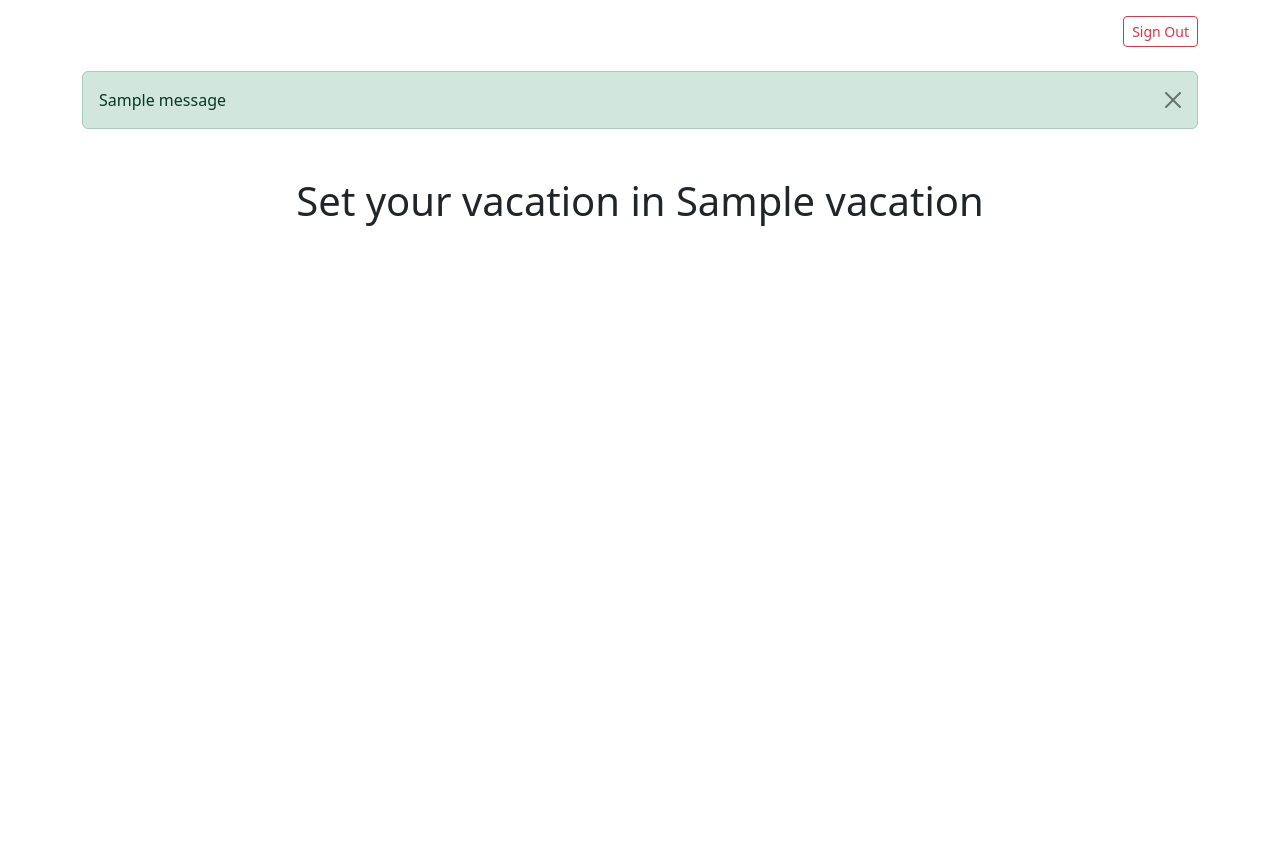
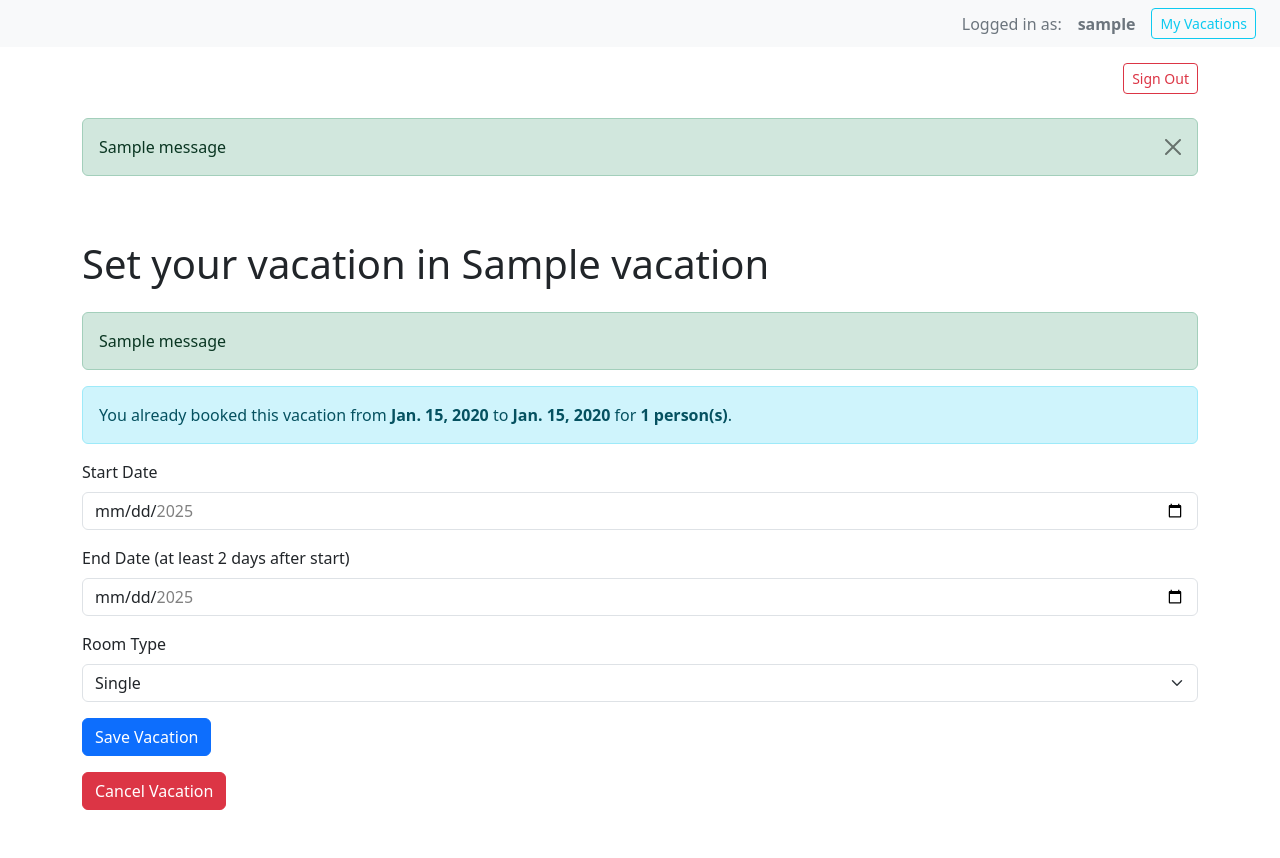
Before and after one commit to eladgnr/vacations, a Django app: page /vacation/1/choose/ in a window 1280 px wide. Before the commit the page ends 226 px from the top, so only its background shows below. Run offline with Django 5.2, Linux system fonts and the light colour scheme; a user stored in the database is signed in; tables that the repository leaves empty hold one stand-in row (values such as "Sample post"); one stand-in notice (Sample message) is shown; parts of the project's set-up code (start-up, migrations or seed data) failed here and were passed over.

Commit message:
added few new features such as booking page, edit booking add booking to DB and to admin page

```diff
--- a/vacations/models.py
+++ b/vacations/models.py
@@ -1,4 +1,5 @@
 from django.db import models
+from django.contrib.auth.models import User
 
 
 class Country(models.Model):
@@ -18,3 +19,35 @@
 
     def __str__(self):
         return f"{self.title} ({self.country.name})"
+
+
+class VacationBooking(models.Model):
+    user = models.ForeignKey(User, on_delete=models.CASCADE)
+    vacation = models.ForeignKey('Vacation', on_delete=models.CASCADE)
+    start_date = models.DateField()
+    end_date = models.DateField()
+    room_type = models.IntegerField(choices=[
+        (1, 'Single'),
+        (2, 'Double'),
+        (4, 'Family'),
+    ])
+    created_at = models.DateTimeField(auto_now_add=True)
+
+    def __str__(self):
+        return f"{self.user.username} - {self.vacation.title} ({self.start_date} to {self.end_date})"
+
+
+class VacationBooking(models.Model):
+    user = models.ForeignKey(User, on_delete=models.CASCADE)
+    vacation = models.ForeignKey('Vacation', on_delete=models.CASCADE)
+    start_date = models.DateField()
+    end_date = models.DateField()
+    room_type = models.IntegerField(choices=[
+        (1, 'Single'),
+        (2, 'Double'),
+        (4, 'Family'),
+    ])
+    created_at = models.DateTimeField(auto_now_add=True)
+
+    def __str__(self):
+        return f"{self.user.username} - {self.vacation.title} ({self.start_date} to {self.end_date})"
--- a/vacations/templates/registration/login.html
+++ b/vacations/templates/registration/login.html
@@ -6,12 +6,16 @@
 <div class="container mt-5">
     <h2 class="mb-4">Login</h2>
     {% if form.errors %}
-        <div class="alert alert-danger">Invalid username or password.</div>
+    <div class="alert alert-danger">Invalid username or password.</div>
     {% endif %}
     <form method="post">
         {% csrf_token %}
         {{ form.as_p }}
         <button class="btn btn-primary" type="submit">Login</button>
     </form>
+    <p class="mt-3">
+        Don’t have an account? <a href="{% url 'register' %}">Register here</a>.
+    </p>
+
 </div>
 {% endblock %}
--- a/vacations/templates/vacations/base.html
+++ b/vacations/templates/vacations/base.html
@@ -17,6 +17,14 @@
 </head>
 
 <body>
+
+    {% if user.is_authenticated %}
+    <div class="d-flex justify-content-end align-items-center p-2 pe-4 bg-light text-secondary gap-3">
+        Logged in as: <strong>{{ user.username }}</strong>
+        <a href="{% url 'my_vacations' %}" class="btn btn-outline-info btn-sm">My Vacations</a>
+    </div>
+    {% endif %}
+
     <!-- Sign Out button for logged-in users -->
     {% if user.is_authenticated %}
     <div class="container mt-3 text-end">
--- a/vacations/templates/vacations/choose_vacation.html
+++ b/vacations/templates/vacations/choose_vacation.html
@@ -1,8 +1,93 @@
 {% extends "vacations/base.html" %}
-{% block title %}Set Your Vacation{% endblock %}
+{% load compare %}
+{% block title %}Choose Your Vacation{% endblock %}
+
 
 {% block content %}
-<div class="container mt-5 text-center">
-    <h1>Set your vacation in {{ vacation.title }}</h1>
+<div class="container py-5">
+    <h1 class="mb-4">Set your vacation in {{ vacation.title }}</h1>
+
+    {% if messages %}
+    {% for message in messages %}
+    <div class="alert alert-{{ message.tags }}">{{ message }}</div>
+    {% endfor %}
+    {% endif %}
+
+    {% if existing_booking %}
+    <div class="alert alert-info">
+        You already booked this vacation from <strong>{{ existing_booking.start_date }}</strong>
+        to <strong>{{ existing_booking.end_date }}</strong> for
+        <strong>{{ existing_booking.room_type }} person(s)</strong>.
+    </div>
+    {% endif %}
+
+    <form method="post">
+        {% csrf_token %}
+
+        <div class="mb-3">
+            <label for="start_date" class="form-label">Start Date</label>
+            <input type="date" id="start_date" name="start_date" class="form-control"
+                value="{{ existing_booking.start_date|default:'' }}" required>
+        </div>
+
+        <div class="mb-3">
+            <label for="end_date" class="form-label">End Date (at least 2 days after start)</label>
+            <input type="date" id="end_date" name="end_date" class="form-control"
+                value="{{ existing_booking.end_date|default:'' }}" required>
+        </div>
+
+        <div class="mb-3">
+            <label for="room_type" class="form-label">Room Type</label>
+            <select id="room_type" name="room_type" class="form-select" required>
+                <option value="">-- Select --</option>
+
+                {% if existing_booking %}
+                {% with existing_booking.room_type as rt %}
+                <option value="1" {% if rt|equals:"1" %}selected{% endif %}>Single</option>
+                <option value="2" {% if rt|equals:"2" %}selected{% endif %}>2 Persons</option>
+                <option value="4" {% if rt|equals:"4" %}selected{% endif %}>4 Persons</option>
+                {% endwith %}
+                {% else %}
+                <option value="1">Single</option>
+                <option value="2">2 Persons</option>
+                <option value="4">4 Persons</option>
+                {% endif %}
+            </select>
+        </div>
+
+        <button type="submit" class="btn btn-primary">Save Vacation</button>
+    </form>
+
+    {% if existing_booking %}
+    <form method="post" class="mt-3">
+        {% csrf_token %}
+        <input type="hidden" name="delete_booking" value="1">
+        <button type="submit" class="btn btn-danger">Cancel Vacation</button>
+    </form>
+    {% endif %}
 </div>
+
+<script>
+    // Restrict date selection from today to 6 months ahead
+    const today = new Date();
+    const sixMonthsLater = new Date();
+    sixMonthsLater.setMonth(today.getMonth() + 6);
+
+    const formatDate = (d) => d.toISOString().split('T')[0];
+
+    const startInput = document.getElementById('start_date');
+    const endInput = document.getElementById('end_date');
+
+    startInput.setAttribute('min', formatDate(today));
+    startInput.setAttribute('max', formatDate(sixMonthsLater));
+    endInput.setAttribute('min', formatDate(today));
+    endInput.setAttribute('max', formatDate(sixMonthsLater));
+
+    startInput.addEventListener('change', function () {
+        const start = new Date(this.value);
+        const minEnd = new Date(start);
+        minEnd.setDate(start.getDate() + 2);  // At least 2 days later
+        endInput.setAttribute('min', formatDate(minEnd));
+    });
+</script>
 {% endblock %}
--- /dev/null
+++ b/vacations/templatetags/compare.py
@@ -0,0 +1,8 @@
+from django import template
+
+register = template.Library()
+
+
+@register.filter
+def equals(val, arg):
+    return str(val) == str(arg)
--- a/vacations/urls.py
+++ b/vacations/urls.py
@@ -1,6 +1,7 @@
 from django.urls import path
 from . import views
 from .views import VacationUpdateView
+from vacations import views
 
 urlpatterns = [
     path('', views.home, name='home'),  # ✅ homepage
@@ -11,4 +12,5 @@
          VacationUpdateView.as_view(), name='vacation_edit'),
     path('vacation/<int:vacation_id>/choose/',
          views.choose_vacation, name='choose_vacation'),
+    path('my-vacations/', views.my_vacations, name='my_vacations'),
 ]
--- a/vacations/views.py
+++ b/vacations/views.py
@@ -7,6 +7,9 @@
 from django.shortcuts import redirect
 from django.contrib.auth.mixins import UserPassesTestMixin
 from .forms import CustomUserCreationForm
+from django.db import models
+from django.contrib.auth.models import User
+from .models import VacationBooking
 
 
 @login_required
@@ -48,7 +51,6 @@
 # def home(request):
 #    return render(request, "vacations/home.html")
 
-
 class VacationUpdateView(UserPassesTestMixin, UpdateView):
     model = Vacation
     fields = ['title', 'description', 'image']
@@ -82,4 +84,52 @@
 @login_required
 def choose_vacation(request, vacation_id):
     vacation = get_object_or_404(Vacation, id=vacation_id)
-    return render(request, 'vacations/choose_vacation.html', {'vacation': vacation})
+    existing_booking = VacationBooking.objects.filter(
+        user=request.user, vacation=vacation).first()
+
+    if request.method == "POST":
+        if "delete_booking" in request.POST:
+            if existing_booking:
+                existing_booking.delete()
+                messages.success(request, "Vacation booking cancelled.")
+            return redirect("home")
+
+        start_date = request.POST.get("start_date")
+        end_date = request.POST.get("end_date")
+        room_type = request.POST.get("room_type")
+
+        if existing_booking:
+            existing_booking.start_date = start_date
+            existing_booking.end_date = end_date
+            existing_booking.room_type = room_type
+            existing_booking.save()
+            messages.success(request, "Vacation updated successfully.")
+        else:
+            VacationBooking.objects.create(
+                user=request.user,
+                vacation=vacation,
+                start_date=start_date,
+                end_date=end_date,
+                room_type=room_type
+            )
+            messages.success(request, "Vacation booked successfully.")
+
+        return redirect("home")
+
+    return render(request, 'vacations/choose_vacation.html', {
+        'vacation': vacation,
+        'existing_booking': existing_booking
+    })
+
+@login_required
+def my_vacations(request):
+    bookings = VacationBooking.objects.filter(user=request.user).select_related('vacation')
+
+    if request.method == "POST":
+        booking_id = request.POST.get("delete_booking_id")
+        if booking_id:
+            VacationBooking.objects.filter(id=booking_id, user=request.user).delete()
+
+    return render(request, 'vacations/my_vacations.html', {
+        'bookings': bookings
+    })
```
Also changed, not shown: vacations/admin.py (+8 -1 lines), vacations/templates/vacations/my_vacations.html (added, +34 -0 lines), vacations/migrations/0005_vacationbooking.py (added), vacations/templatetags/__init__.py (added).
